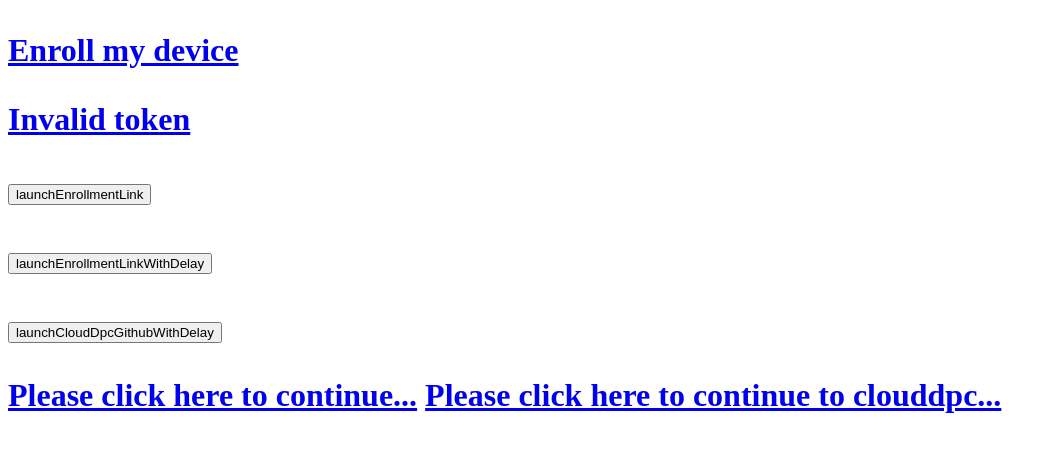
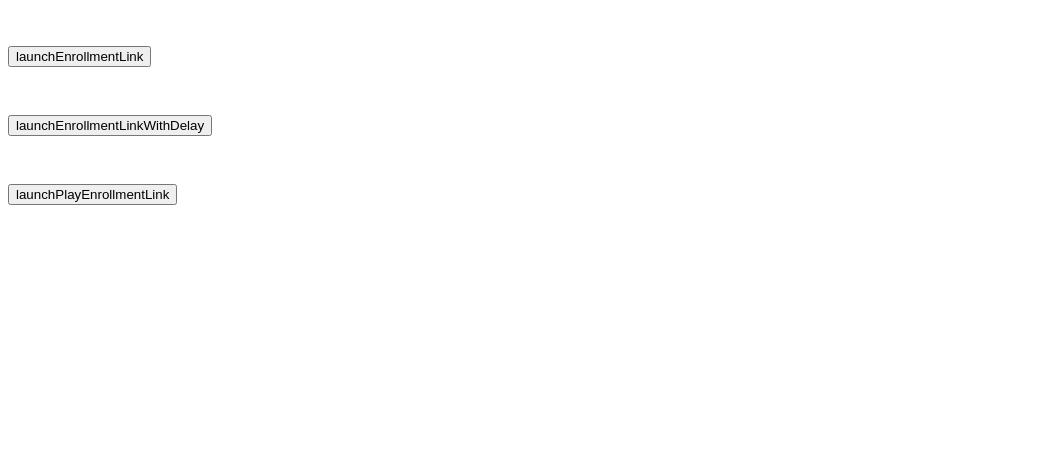
Before and after one commit to moz1990/moz1990.github.io, a plain HTML site: page index.html in a window 1280 px wide. Shown: the whole page, without its empty margins (0-1057 px from the left). Drawn offline with Linux system fonts and the light colour scheme.

Commit message:
Add launchPlayEnrollmentLink and clean up

```diff
--- a/index.html
+++ b/index.html
@@ -2,31 +2,6 @@
 <html>
 <head>
 <script>
-function getParameterByName(name, url) {
-    if (!url) url = window.location.href;
-    name = name.replace(/[\[\]]/g, '\\$&');
-    var regex = new RegExp('[?&]' + name + '(=([^&#]*)|&|#|$)'),
-        results = regex.exec(url);
-    if (!results) return null;
-    if (!results[2]) return '';
-    return decodeURIComponent(results[2].replace(/\+/g, ' '));
-}
-
-function generateEnrollmentLink() {
-    var enrollmentToken = getParameterByName("et");
-    var text = "Enroll my device";
-    var result = text.link("https://enterprise.google.com/android/enroll?et=" + enrollmentToken);
-    document.getElementById("enrollMyDevice").innerHTML = result;
-
-    var redirectUri = "https://moz1990.github.io?et=" + enrollmentToken;
-    var redirectLink = document.getElementById('redirectLink');
-    redirectLink.setAttribute('href', redirectUri);
-
-    var redirectUriClouddpc = "https://clouddpc.github.io?et=" + enrollmentToken;
-    var redirectLinkClouddpc = document.getElementById('redirectLinkClouddpc');
-    redirectLinkClouddpc.setAttribute('href', redirectUriClouddpc);
-}
-
 function launchEnrollmentLink() {
     var enrollmentToken = new URL(window.location.href).searchParams.get('et');
     if (enrollmentToken != null) {
@@ -51,16 +26,16 @@ async function launchEnrollmentLinkWithDelay() {
     window.open(enrollmentLink, '_self');
 }
 
-async function launchCloudDpcGithubWithDelay() {
+async function launchPlayEnrollmentLink() {
     var delay = new URL(window.location.href).searchParams.get('delay');
     if (delay != null) {
         await sleep(delay);
     }
     var enrollmentToken = new URL(window.location.href).searchParams.get('et');
     if (enrollmentToken != null) {
-        enrollmentLink = 'https://clouddpc.github.io/?et=' + enrollmentToken;
+        enrollmentLink = 'https://play.google.com/managed/enroll?et=' + enrollmentToken;
     } else {
-        enrollmentLink = 'https://clouddpc.github.io/invalid';
+        enrollmentLink = 'https://play.google.com/managed/enroll/invalid';
     }
     window.open(enrollmentLink, '_self');
 }
@@ -70,15 +45,11 @@ function sleep(ms) {
 }
 </script>
 </head>
-<body onload="generateEnrollmentLink()">
+<body>
 <h1>
-<p id="enrollMyDevice"></p>
-<p><a href="https://enterprise.google.com/android/enroll/invalid">Invalid token</a></p>
 <p><button onclick="launchEnrollmentLink()">launchEnrollmentLink</button></p>
 <p><button onclick="launchEnrollmentLinkWithDelay()">launchEnrollmentLinkWithDelay</button></p>
-<p><button onclick="launchCloudDpcGithubWithDelay()">launchCloudDpcGithubWithDelay</button></p>
-<a id="redirectLink">Please click here to continue...</a>
-<a id="redirectLinkClouddpc">Please click here to continue to clouddpc...</a>
+<p><button onclick="launchPlayEnrollmentLink()">launchPlayEnrollmentLink</button></p>
 </h1>
 </body>
 </html>
```
